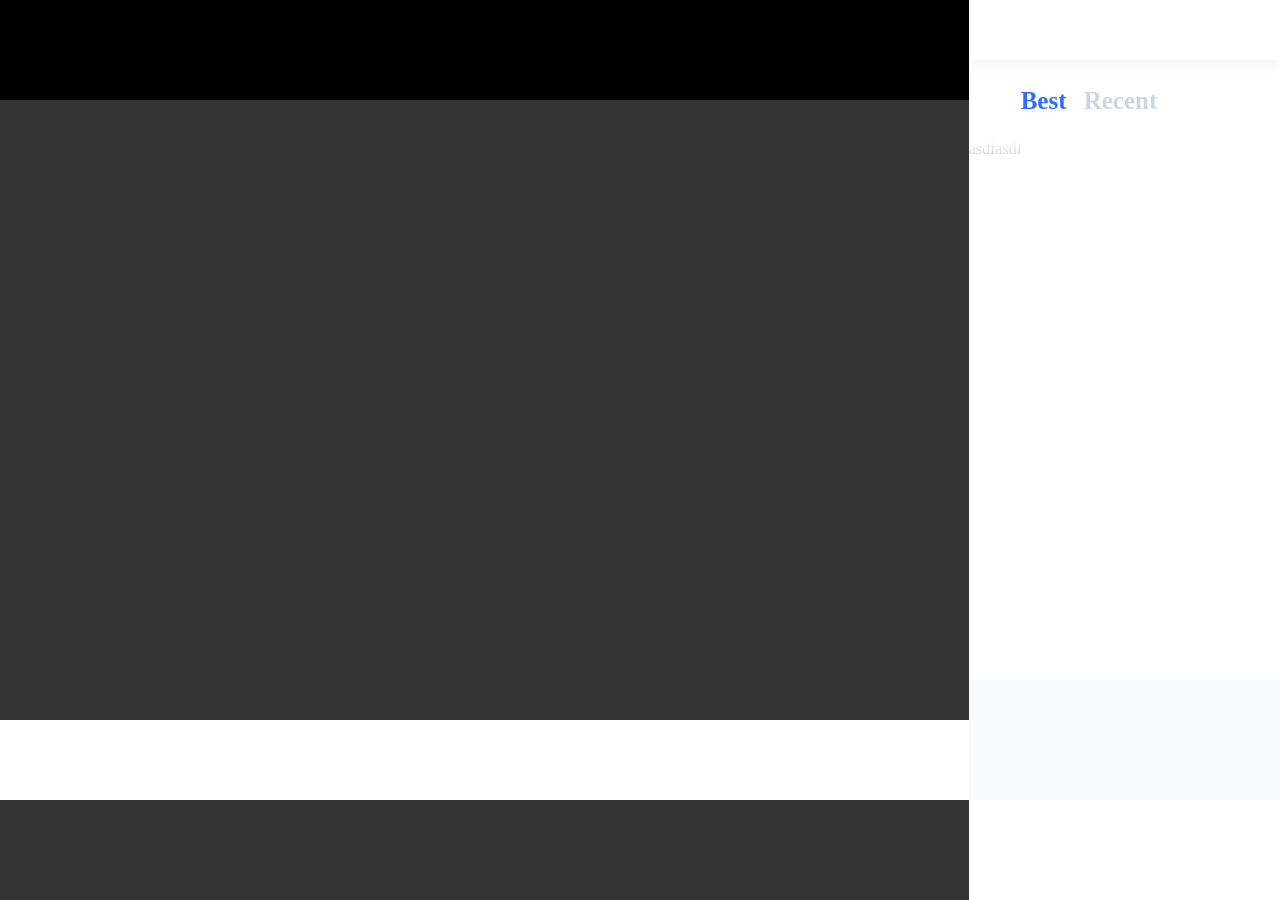
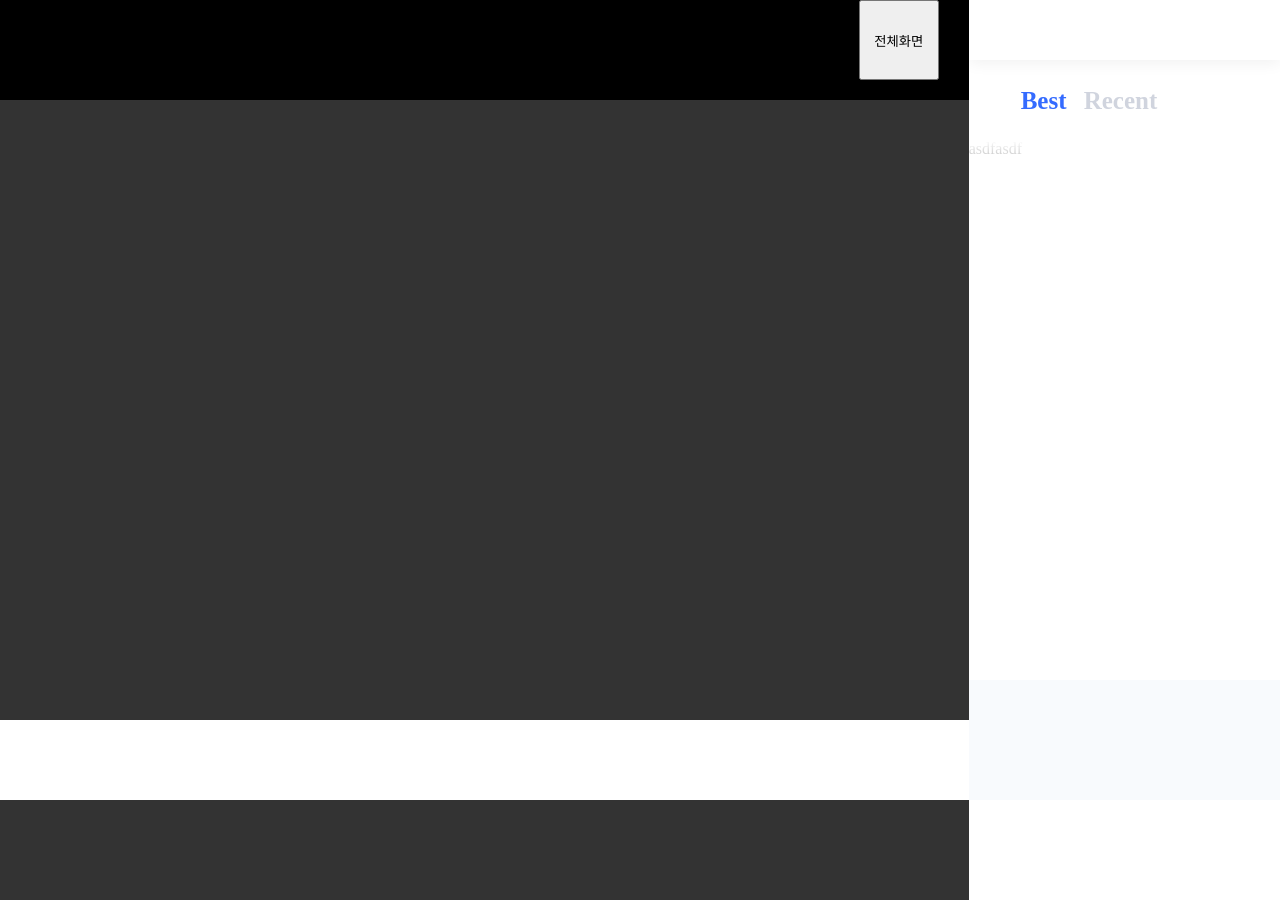
Before and after one commit to real-compacted-developer/connect-class, a React (Create React App) app in the folder front/: page /study/1 in a window 1280 px wide. Built offline with nearby package versions, Linux system fonts and the light colour scheme.

Commit message:
feat: 강의컴포넌트 전체화면 버튼 추가
absolute를 이용해 위치를 선정함

```diff
--- a/front/src/components/StudyRoom/Slide/Header.tsx
+++ b/front/src/components/StudyRoom/Slide/Header.tsx
@@ -11,6 +11,14 @@ const Wrapper = styled.div`
   background-color: #000;
 
   z-index: 1000;
+`;
+
+const FullButton = styled.button`
+  width: 80px;
+  height: 80px;
+
+  position: absolute;
+  right: 30px;
 `;
 
 type Props = {};
@@ -27,6 +35,10 @@ export default class Header extends Component<Props, States> {
   componentDidMount() {}
 
   render() {
-    return <Wrapper>헤더버튼</Wrapper>;
+    return (
+      <Wrapper>
+        <FullButton>전체화면</FullButton>
+      </Wrapper>
+    );
   }
 }
```
